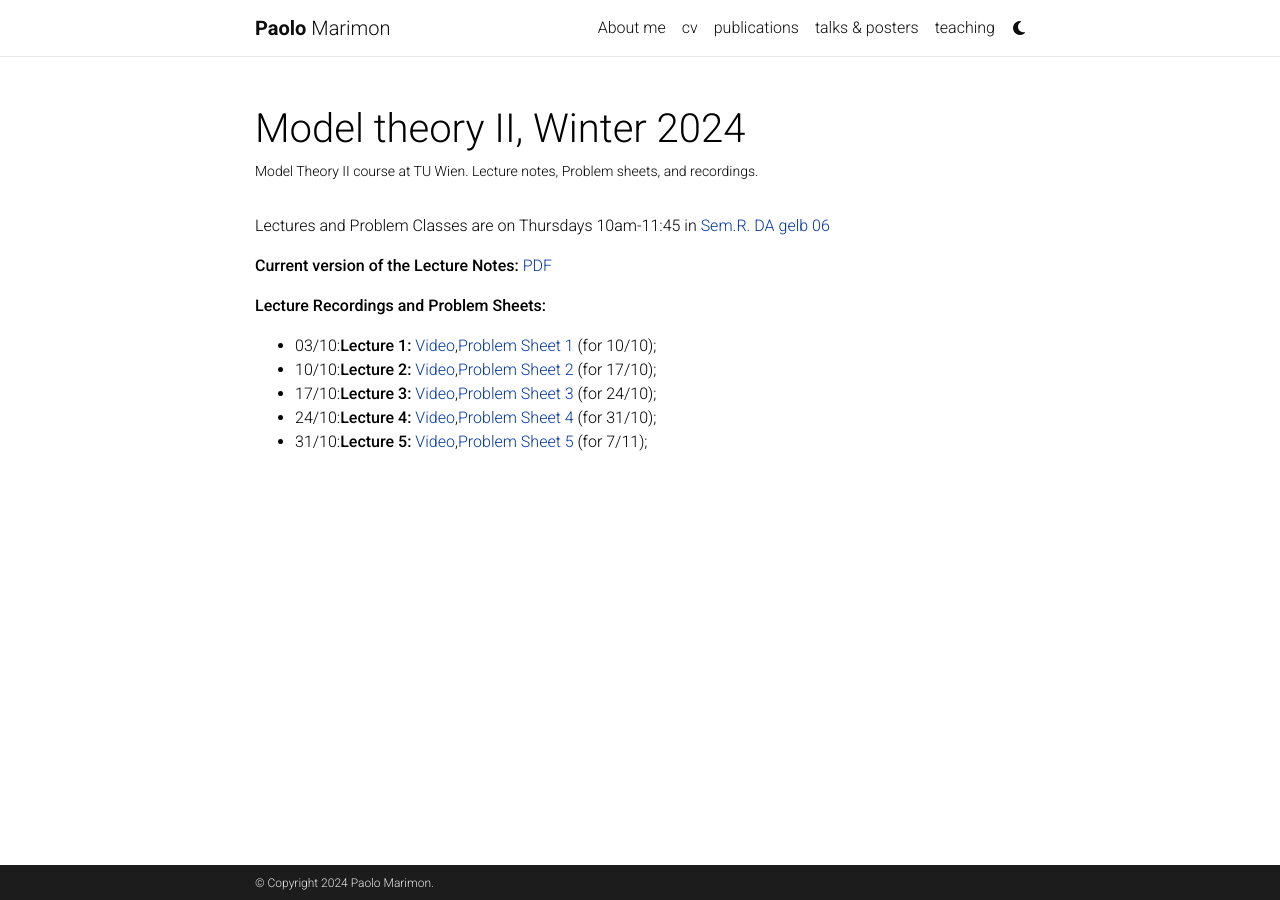
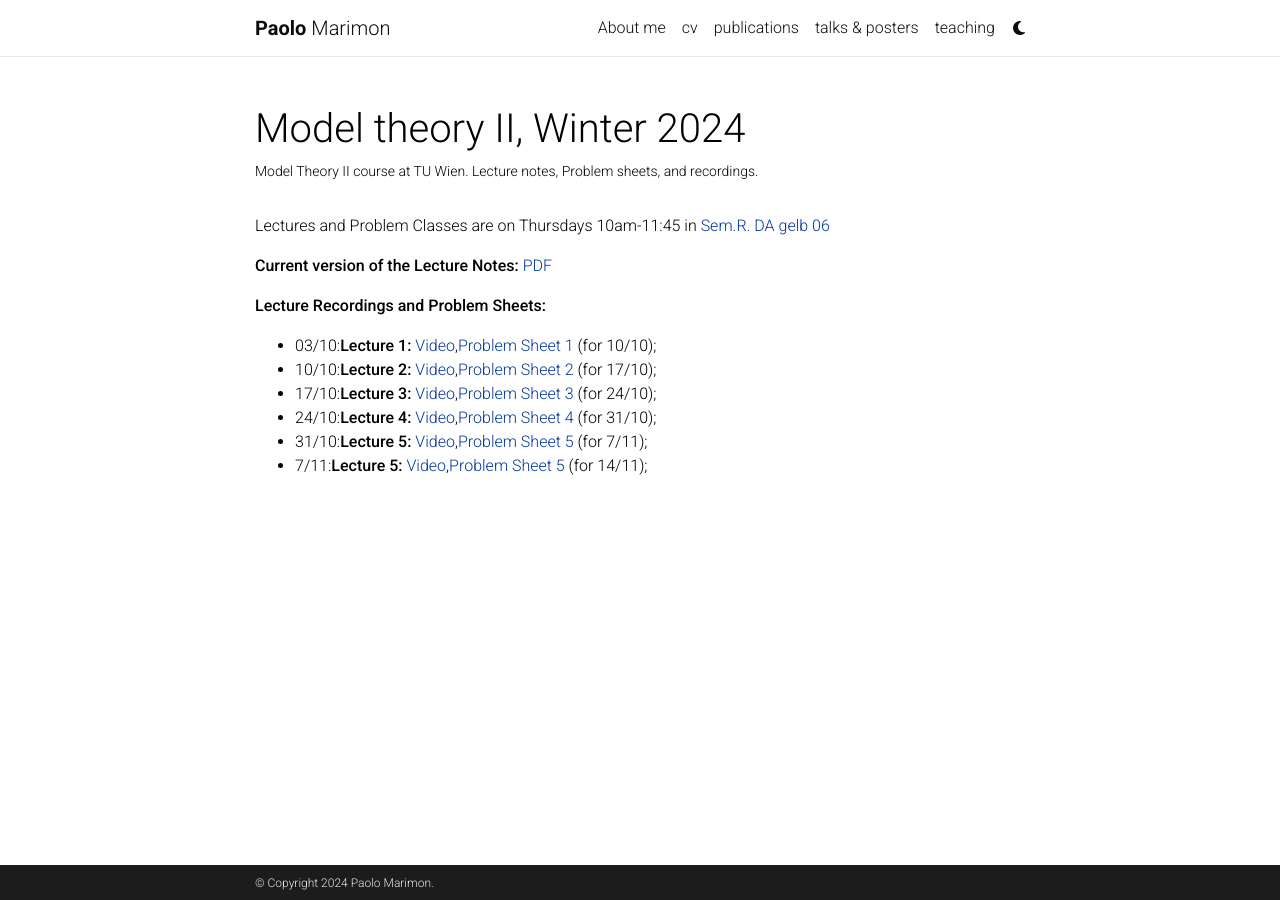
Before and after one commit to paolomarimon/paolomarimon.github.io, a Jekyll site: the page built from _projects/MTII2024.md, in a window 1280 px wide. Built offline with Jekyll 4.4.1, drawn with Linux system fonts in a browser that asks for light colours; comment, search, counter and statistics services are not loaded; a style sheet for code colours, icons or effects is not loaded.

Commit message:
Update MTII2024.md

```diff
--- a/_projects/MTII2024.md
+++ b/_projects/MTII2024.md
@@ -18,3 +18,4 @@
 * 17/10:**Lecture 3:** [Video](https://youtu.be/TVHMrfVNYwY),[Problem Sheet 3](https://paolomarimon.github.io/assets/pdf/MTII24/MT2PS3.pdf) (for 24/10);
 * 24/10:**Lecture 4:** [Video](https://youtu.be/QqQLunSd4BM),[Problem Sheet 4](https://paolomarimon.github.io/assets/pdf/MTII24/MT2PS4.pdf) (for 31/10);
 * 31/10:**Lecture 5:** [Video](https://youtu.be/bbcNHoqzYJM),[Problem Sheet 5](https://paolomarimon.github.io/assets/pdf/MTII24/MT2PS5.pdf) (for 7/11);
+* 7/11:**Lecture 5:** [Video](https://youtu.be/tK8cpUUiTzg),[Problem Sheet 5](https://paolomarimon.github.io/assets/pdf/MTII24/MT2PS6.pdf) (for 14/11);
```
